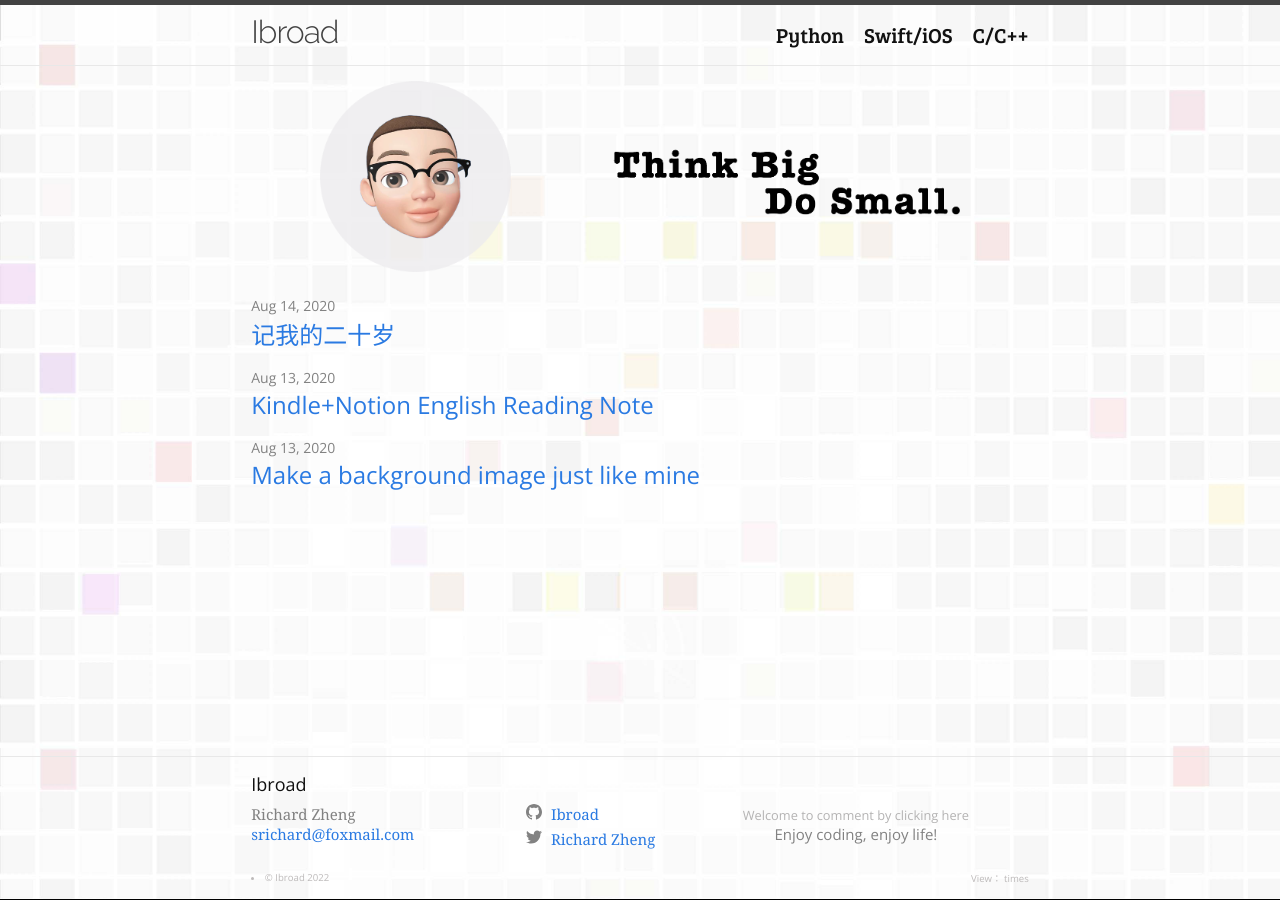
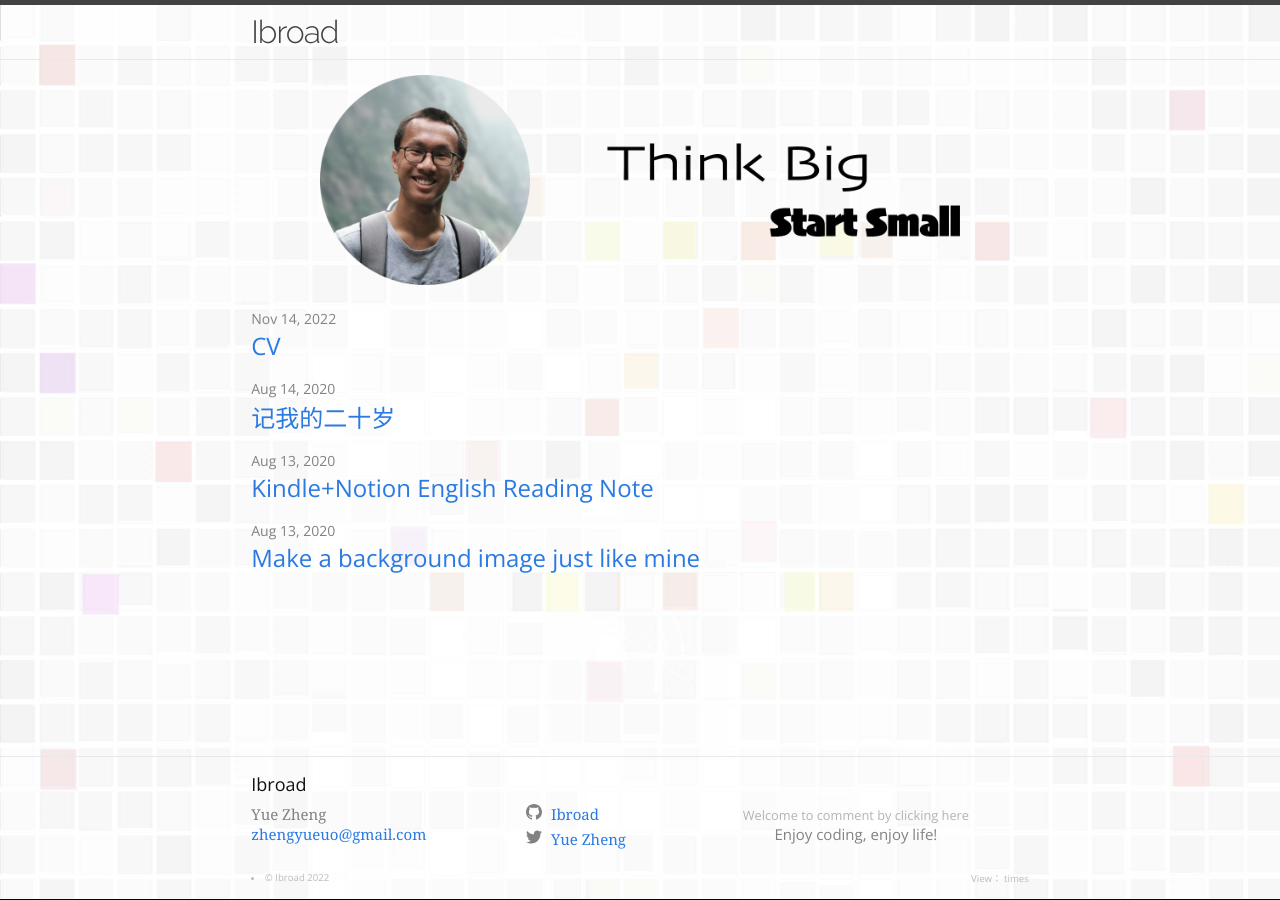
Before and after one commit to zhengyue08/Ibroad.github.io, a Jekyll site: the page built from index.markdown, in a window 1280 px wide. Built offline with Jekyll 4.4.1, drawn with Linux system fonts in a browser that asks for light colours; comment, search, counter and statistics services are not loaded.

Commit message:
update cv

```diff
--- a/Gemfile
+++ b/Gemfile
@@ -28,3 +28,6 @@ end
 
 # Performance-booster for watching directories on Windows
 gem "wdm", "~> 0.1.1", :platforms => [:mingw, :x64_mingw, :mswin]
+
+
+gem "webrick", "~> 1.7"
--- a/_config.yml
+++ b/_config.yml
@@ -19,16 +19,16 @@
 # in the templates via {{ site.myvariable }}.
 
 title: Ibroad
-email: srichard@foxmail.com
+email: zhengyueuo@gmail.com
 description: >- # this means to ignore newlines until "baseurl:"
   Enjoy coding, enjoy life!
 baseurl: "" # the subpath of your site, e.g. /blog
 url: "" # the base hostname & protocol for your site, e.g. http://example.com
-twitter_username: Richard Zheng
+twitter_username: Yue Zheng
 github_username:  Ibroad
 
 
-author: Richard Zheng
+author: Yue Zheng
 # Build settings
 # Remove minima theme to a regular theme.
 # theme: minima
--- a/_includes/header.html
+++ b/_includes/header.html
@@ -5,7 +5,7 @@
     {%- assign page_paths = site.header_pages | default: default_paths -%}
     <a class="site-title" rel="author" href="{{ "/" | relative_url }}">{{ site.title | escape }}</a>
 
-    {%- if page_paths -%}
+    <!-- {%- if page_paths -%}
       <nav class="site-nav">
         <input type="checkbox" id="nav-trigger" class="nav-trigger" />
         <label for="nav-trigger">
@@ -25,7 +25,7 @@
           {%- endfor -%}
         </div>
       </nav>
-    {%- endif -%}
+    {%- endif -%} -->
   </div>
 
 </header>
```
Also changed, not shown: _posts/2022-11-15-CV.markdown (added, +7 -0 lines), Gemfile.lock, home.png, home1.png (added), 2 other files.
